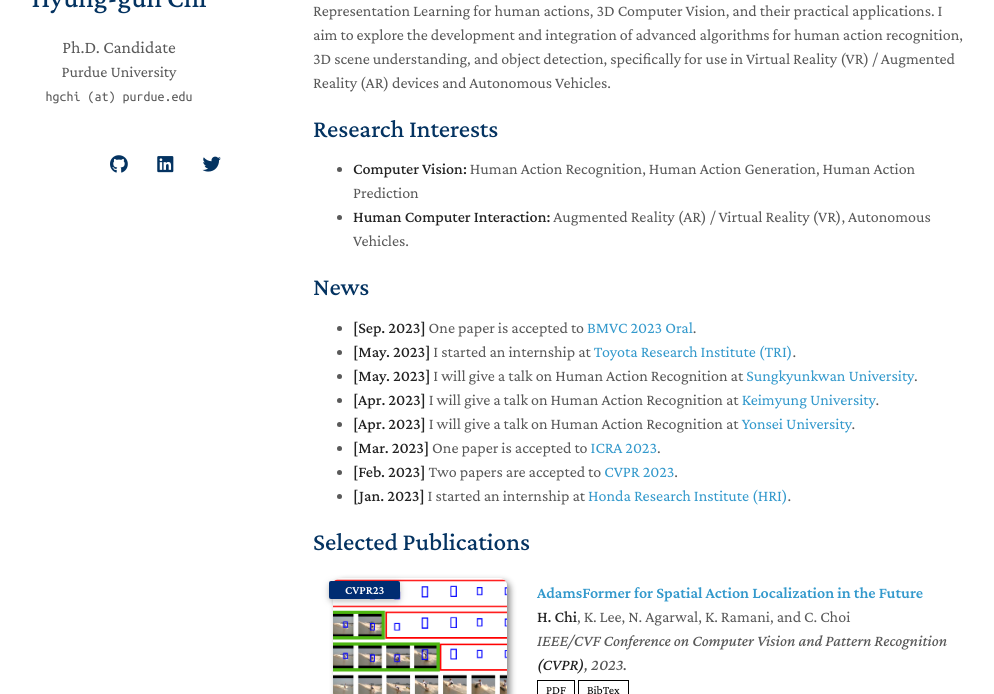
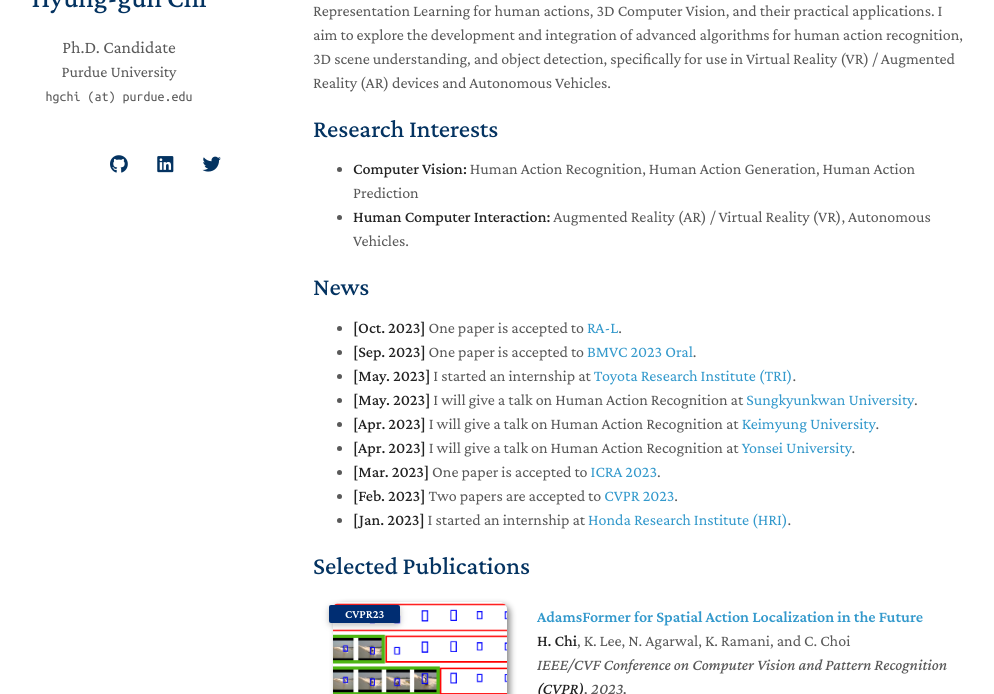
Before and after one commit to stnoah1/stnoah1.github.io, a Jekyll site: the page built from index.md, in a window 1280 px wide and 900 px high, cut to the strip 206-900 px from the top of the window. Shown: the whole strip, without its empty margins (157-1151 px from the left). Built offline with Jekyll 4.4.1, drawn with Linux system fonts in a browser that asks for light colours; nearby versions of some CDN libraries; a style sheet for code colours, icons or effects is not loaded; our own code applies the rules of GitHub Pages for plain Markdown files.

Commit message:
rebuilding site Sun Oct 22 14:11:19 EDT 2023

```diff
--- a/index.md
+++ b/index.md
@@ -13,6 +13,7 @@ I am currently a Ph.D candidate in the Department of Electrical and Computer Eng
 
 ## News
 
+- **[Oct. 2023]** One paper is accepted to [RA-L](https://www.ieee-ras.org/publications/ra-l).
 - **[Sep. 2023]** One paper is accepted to [BMVC 2023 Oral](https://bmvc2023.org).
 - **[May. 2023]** I started an internship at [Toyota Research Institute (TRI)](https://www.tri.global).
 - **[May. 2023]** I will give a talk on Human Action Recognition at [Sungkyunkwan University](https://www.skku.ac.kr).
```
Also changed, not shown: 1 other file.
